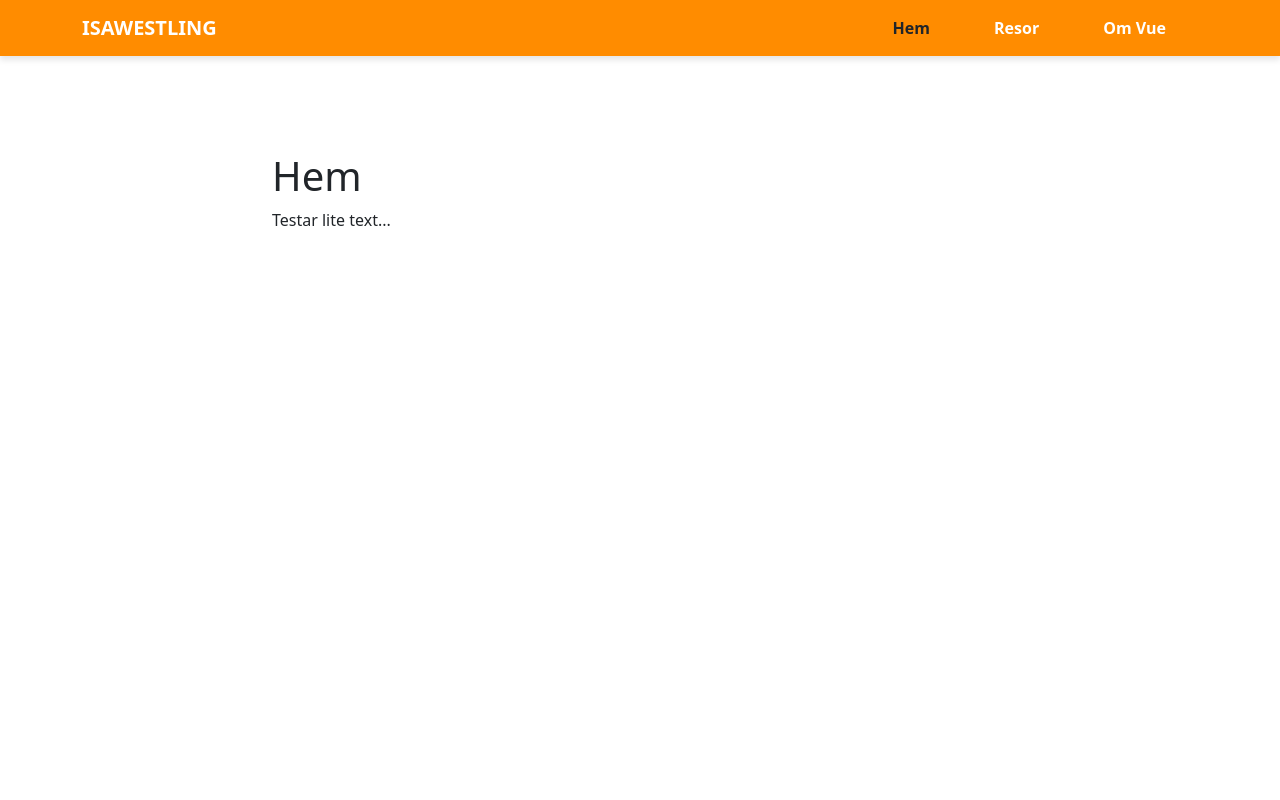
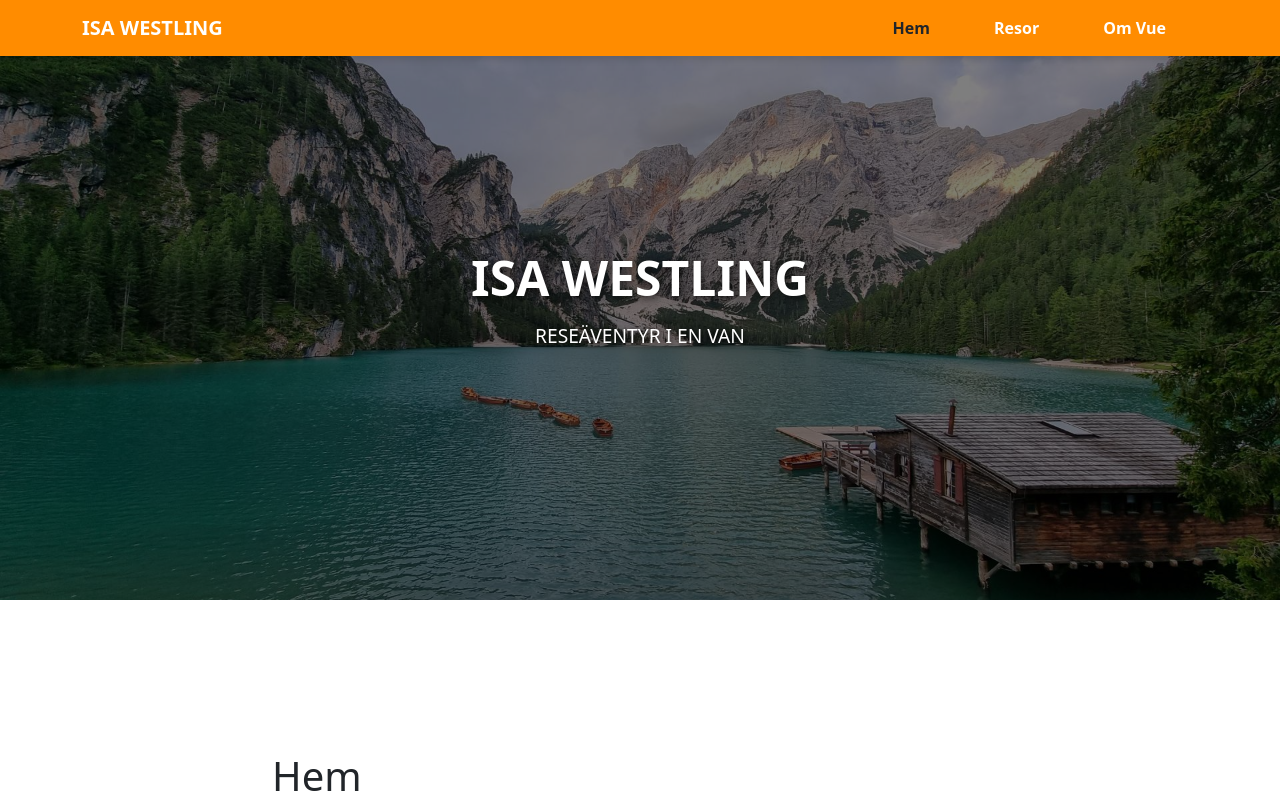
Before and after one commit to iswe2301/fullstack-moment3, a Vue app: page / in a window 1280 px wide. Shown: the top 800 px of the page. Built offline with nearby package versions, Linux system fonts and the light colour scheme.

Commit message:
Lagt till en header-banner med hero-bild och overlay, lagt till css för header-banner.

```diff
--- a/src/components/Header.vue
+++ b/src/components/Header.vue
@@ -1,14 +1,13 @@
 <template>
-    <header>
+    <header class="header-banner">
         <nav class="navbar navbar-expand-lg fixed-top">
             <div class="container d-flex justify-content-between">
                 <!-- Branding (logo) -->
-                <router-link class="navbar-brand" to="/">ISAWESTLING</router-link>
+                <router-link class="navbar-brand" to="/">ISA WESTLING</router-link>
 
                 <!-- Toggler för mobil/mindre enheter -->
-                <button class="navbar-toggler" type="button" data-bs-toggle="collapse"
-                    data-bs-target="#navbarNav" aria-controls="navbarNav" aria-expanded="false"
-                    aria-label="Toggle navigation">
+                <button class="navbar-toggler" type="button" data-bs-toggle="collapse" data-bs-target="#navbarNav"
+                    aria-controls="navbarNav" aria-expanded="false" aria-label="Toggle navigation">
                     <span class="navbar-toggler-icon"></span>
                 </button>
 
@@ -18,18 +17,28 @@
                         <!-- Routerlinks för att navigera mellan sidor -->
                         <li class="nav-item">
                             <!-- Händelsehanterare för att stänga menyn när en länk klickas -->
-                            <router-link class="nav-link" to="/" active-class="active" @click="closeMenu">Hem</router-link>
+                            <router-link class="nav-link" to="/" active-class="active"
+                                @click="closeMenu">Hem</router-link>
                         </li>
                         <li class="nav-item">
-                            <router-link class="nav-link" to="/resor" active-class="active" @click="closeMenu">Resor</router-link>
+                            <router-link class="nav-link" to="/resor" active-class="active"
+                                @click="closeMenu">Resor</router-link>
                         </li>
                         <li class="nav-item">
-                            <router-link class="nav-link" to="/om-vue" active-class="active" @click="closeMenu">Om Vue</router-link>
+                            <router-link class="nav-link" to="/om-vue" active-class="active" @click="closeMenu">Om
+                                Vue</router-link>
                         </li>
                     </ul>
                 </div>
             </div>
         </nav>
+        <!-- Overlay för att göra texten mer läsbar -->
+        <div class="overlay"></div>
+        <!-- Innehåll i headern med stor hero-bild -->
+        <div class="content">
+            <h1>ISA WESTLING</h1>
+            <p>RESEÄVENTYR I EN VAN</p>
+        </div>
     </header>
 </template>
 
@@ -50,10 +59,55 @@ export default {
 
 <style scoped>
 /* Custom CSS för att styla headern */
+.header-banner {
+    position: relative;
+    display: flex;
+    flex-direction: column;
+    justify-content: center;
+    align-items: center;
+    background: url('@/assets/herotravel.jpg') no-repeat center center/cover;
+    color: white;
+    text-align: center;
+    min-height: 600px;
+    padding: 5rem 1rem;
+    overflow: hidden;
+}
+
+/* Overlay för att göra texten mer läsbar */
+.header-banner .overlay {
+    position: absolute;
+    top: 0;
+    left: 0;
+    width: 100%;
+    height: 100%;
+    background: rgba(0, 0, 0, 0.5);
+    z-index: 1;
+}
+
+.header-banner .content {
+    position: relative;
+    z-index: 2;
+    text-align: center;
+}
+
+.header-banner h1 {
+    font-size: 3rem;
+    font-weight: bold;
+    text-shadow: 2px 2px 10px rgba(0, 0, 0, 0.7);
+    margin: 0;
+}
+
+.header-banner p {
+    font-size: 1.2rem;
+    text-shadow: 1px 1px 5px rgba(0, 0, 0, 0.7);
+    margin: 1rem 0 0;
+}
+
 .navbar-brand {
     font-weight: bold;
     color: white !important;
 }
+
 .navbar {
     background-color: #ff8c00;
     box-shadow: 0px 4px 6px rgba(0, 0, 0, 0.1);
```
Also changed, not shown: src/assets/herotravel.jpg (added).
